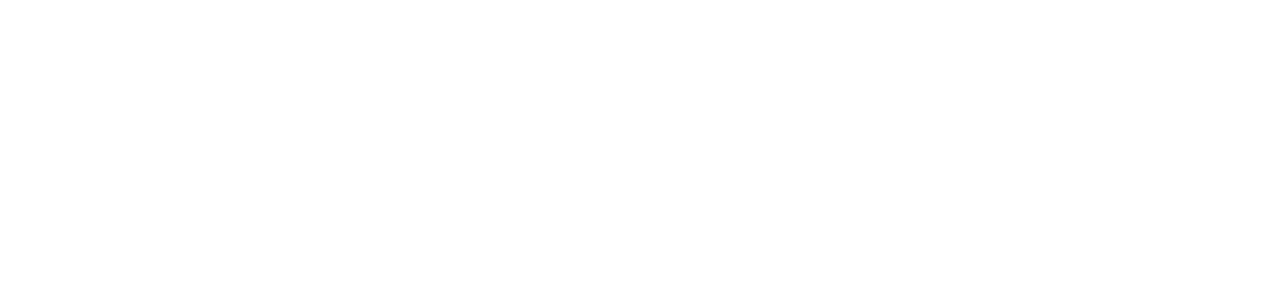
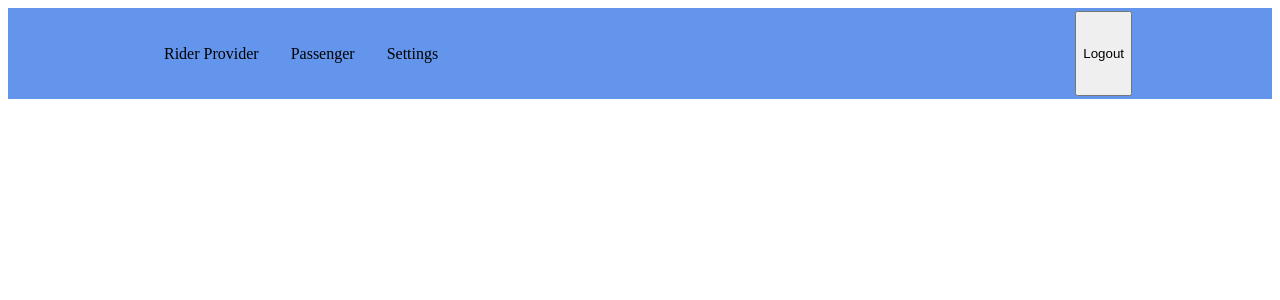
Before and after one commit to ShivamSpm/ride-share-cost-calculator, a React (Create React App) app: page /home in a window 1280 px wide. Before the commit this address had no page. Shown: the top 300 px of the page. Built offline with nearby package versions, Linux system fonts and the light colour scheme.

Commit message:
Added home page and updated login and signup

```diff
--- a/package.json
+++ b/package.json
@@ -9,8 +9,11 @@
     "axios": "^0.27.2",
     "react": "^18.2.0",
     "react-dom": "^18.2.0",
+    "react-icons": "^4.4.0",
     "react-router-dom": "^6.3.0",
     "react-scripts": "5.0.1",
+    "styled-components": "^5.3.5",
+    "use-history": "^1.4.1",
     "web-vitals": "^2.1.4"
   },
   "scripts": {
--- a/src/App.js
+++ b/src/App.js
@@ -7,14 +7,16 @@ import {
 
 import SignupPage from './pages/SignupPage';
 import LoginPage from './pages/LoginPage';
+import HomePage from "./pages/HomePage";
 
 function App(){
     return (
         <div>
             <BrowserRouter>
                 <Routes>
-                    <Route path="/" element={<LoginPage/>} />
+                    <Route path="/login" element={<LoginPage/>} />
                     <Route path="/signup" element={<SignupPage/>} />
+                    <Route path="/home" element={<HomePage/>} />
                 </Routes>
             </BrowserRouter>
         </div>
--- a/src/components/Login.js
+++ b/src/components/Login.js
@@ -1,31 +1,66 @@
-import { useState } from 'react';
+import { useRef, useState, useEffect, useContext } from 'react';
 import { loginFields } from "../constants/formFields";
 import Input from "./Input";
 import FormAction from './FormAction';
 import { postMethod } from '../constants/axiosRequests';
+import { useNavigate } from 'react-router-dom';
+import AuthContext from '../context/AuthProvider'
+
 const fields=loginFields;
 let fieldsState = {};
 fields.forEach(field=>fieldsState[field.id]='');
 
+export default function Login(){
+    const { setAuth } = useContext(AuthContext);
+    const [loginState,setLoginState]=useState(fieldsState);
+    // const userRef = useRef();
+    const errRef = useRef();
+    const navigate = useNavigate();
+    const [errMsg, setErrMsg] = useState('');
+    const [success, setSuccess] = useState(false);
+    const userEmail = loginState['email-address'];
+    const userPassword = loginState['password']
+    // useEffect(() => {
+    //     userRef.current.focus();
+    // }, [])
 
-export default function Login(){
-    const [loginState,setLoginState]=useState(fieldsState);
+    useEffect(() => {
+        setErrMsg('');
+    }, [userEmail, userPassword])
 
     const handleChange=(e)=>{
         setLoginState({...loginState,[e.target.id]:e.target.value})
     }
 
-    const handleSubmit=(e)=>{
+    const handleSubmit= async (e)=>{
         e.preventDefault();
-        authenticateUser();
+        try{
+            const response = await postMethod("login", loginState);
+            setAuth({userEmail, userPassword})
+            console.log("response");
+            console.log(response);
+            setSuccess(true);
+        }catch(err){
+            if(!err?.response){
+                setErrMsg('No server Response');
+            }else if(err.response?.status===400){
+                setErrMsg('Missing email or password');
+            }else if(err.response?.status===401){
+                setErrMsg('Wrong email or password')
+            }else{
+                setErrMsg('Login failed')
             }
-
-    const authenticateUser = () =>{
-        console.log(loginState);
-        postMethod("login", loginState);
+            errRef.current.focus();
+        }
     }
 
     return(
+        <>
+            {success ? (
+                navigate('/home')
+            ) :  (
+            <section>
+            <p ref={errRef}>{errMsg}</p>
             <form onSubmit={handleSubmit}>
             <div>
                 {
@@ -45,8 +80,10 @@ export default function Login(){
                     )
                 }
             </div>
-
             <FormAction text="Login"/>
         </form>
+        </section>
+        )}
+      </>
     )
 }
--- /dev/null
+++ b/src/components/NavbarElements.js
@@ -0,0 +1,53 @@
+import { FaBars } from "react-icons/fa";
+import { NavLink as Link } from "react-router-dom";
+import styled from "styled-components";
+
+export const Nav = styled.nav`
+  background: #6495ED;
+  height: 85px;
+  display: flex;
+  justify-content: space-between;
+  padding: 0.2rem calc((100vw - 1000px) / 2);
+  z-index: 12;
+`;
+
+export const NavLink = styled(Link)`
+  color: #000;
+  display: flex;
+  align-items: center;
+  text-decoration: none;
+  padding: 0 1rem;
+  height: 100%;
+  cursor: pointer;
+  &.active {
+    color: #4d4dff;
+  }
+`;
+
+export const Bars = styled(FaBars)`
+  display: none;
+  color: #808080;
+  @media screen and (max-width: 768px) {
+    display: block;
+    position: absolute;
+    top: 0;
+    right: 0;
+    transform: translate(-100%, 75%);
+    font-size: 1.8rem;
+    cursor: pointer;
+  }
+`;
+
+export const NavMenu = styled.div`
+  display: flex;
+  align-items: center;
+  margin-right: -24px;
+  /* Second Nav */
+  /* margin-right: 24px; */
+  /* Third Nav */
+  /* width: 100vw;
+white-space: nowrap; */
+  @media screen and (max-width: 768px) {
+    display: none;
+  }
+`;
--- a/src/components/Signup.js
+++ b/src/components/Signup.js
@@ -1,4 +1,4 @@
-import { useState } from 'react';
+import { useRef, useState, useEffect} from 'react';
 import { signupFields } from "../constants/formFields";
 import Input from "./Input";
 import FormAction from './FormAction';
@@ -10,22 +10,46 @@ fields.forEach(field=>fieldsState[field.id]='');
 
 export default function Login(){
     const [signupState,setSignupState]=useState(fieldsState);
+    const errRef = useRef();
+    const [errMsg, setErrMsg] = useState('');
+    const [success, setSuccess] = useState(false);
+    const userEmail = signupState['email-address'];
+    const userPassword = signupState['password']
+
+    useEffect(() => {
+        setErrMsg('');
+    }, [userEmail, userPassword])
 
     const handleChange=(e)=>{
         setSignupState({...signupState,[e.target.id]:e.target.value})
     }
 
-    const handleSubmit=(e)=>{
+    const handleSubmit= async (e)=>{
         e.preventDefault();
-        registerAccount();
+        try{
+            const response = await postMethod("signup", signupState);
+            console.log(response);
+            setSuccess(true);
+        }catch(err){
+            console.log(err.response);
+            if(!err?.response){
+                setErrMsg('No server Response');
+            }else if(err.response?.status===400){
+                setErrMsg('Missing email or password');
+            }else if(err.response?.status===409){
+                setErrMsg('This email already exists')
+            }else{
+                setErrMsg('Signup failed')
             }
-
-    const registerAccount = () =>{
-
-        postMethod("signup", signupState)
+            errRef.current.focus();
+        }
     }
 
     return(
+        <>
+            {success ?
+             <p>Account created successfully</p> :
+                <p ref={errRef}>{errMsg}</p>}
             <form onSubmit={handleSubmit}>
             <div>
                 {
@@ -47,5 +71,6 @@ export default function Login(){
             </div>
             <FormAction text="Signup"/>
         </form>
+      </>
     )
 }
--- /dev/null
+++ b/src/context/AuthProvider.js
@@ -0,0 +1,15 @@
+import { createContext, useState } from "react";
+
+const AuthContext = createContext({});
+
+export const AuthProvider = ({ children }) => {
+    const [auth, setAuth] = useState({});
+
+    return (
+        <AuthContext.Provider value={{ auth, setAuth }}>
+            {children}
+        </AuthContext.Provider>
+    )
+}
+
+export default AuthContext;
--- a/src/index.js
+++ b/src/index.js
@@ -2,10 +2,13 @@ import React from "react";
 import ReactDOM from "react-dom/client";
 
 import App from './App';
+import { AuthProvider } from "./context/AuthProvider";
 
 const root = ReactDOM.createRoot(document.getElementById('root'));
 root.render(
     <React.StrictMode>
-      <App />
+      <AuthProvider>
+        <App/>
+      </AuthProvider>
     </React.StrictMode>
   );
--- /dev/null
+++ b/src/pages/HomePage.js
@@ -0,0 +1,29 @@
+import React from "react";
+import { Nav, NavLink, NavMenu }
+    from "../components/NavbarElements";
+import { useNavigate } from "react-router-dom";
+
+export default function HomePage(){
+    const navigate = useNavigate();
+    function logout(){
+        navigate('/');
+    }
+  return (
+    <>
+      <Nav>
+        <NavMenu>
+          <NavLink to="/rider-provider">
+            Rider Provider
+          </NavLink>
+          <NavLink to="/passenger">
+            Passenger
+          </NavLink>
+          <NavLink to="/settings">
+            Settings
+          </NavLink>
+        </NavMenu>
+        <button onClick={logout()}>Logout</button>
+      </Nav>
+    </>
+  );
+};
--- a/src/pages/SignupPage.js
+++ b/src/pages/SignupPage.js
@@ -9,7 +9,7 @@ export default function SignupPage() {
             heading="Register your account"
             paragraph="Go to "
             linkName="Login"
-            linkUrl="/"
+            linkUrl="/login"
             />
             <Signup/>
         </>
```
Also changed, not shown: 1 other file (tests, documents, lock files or other folders). Lines whose indentation alone changed are shown as unchanged.
